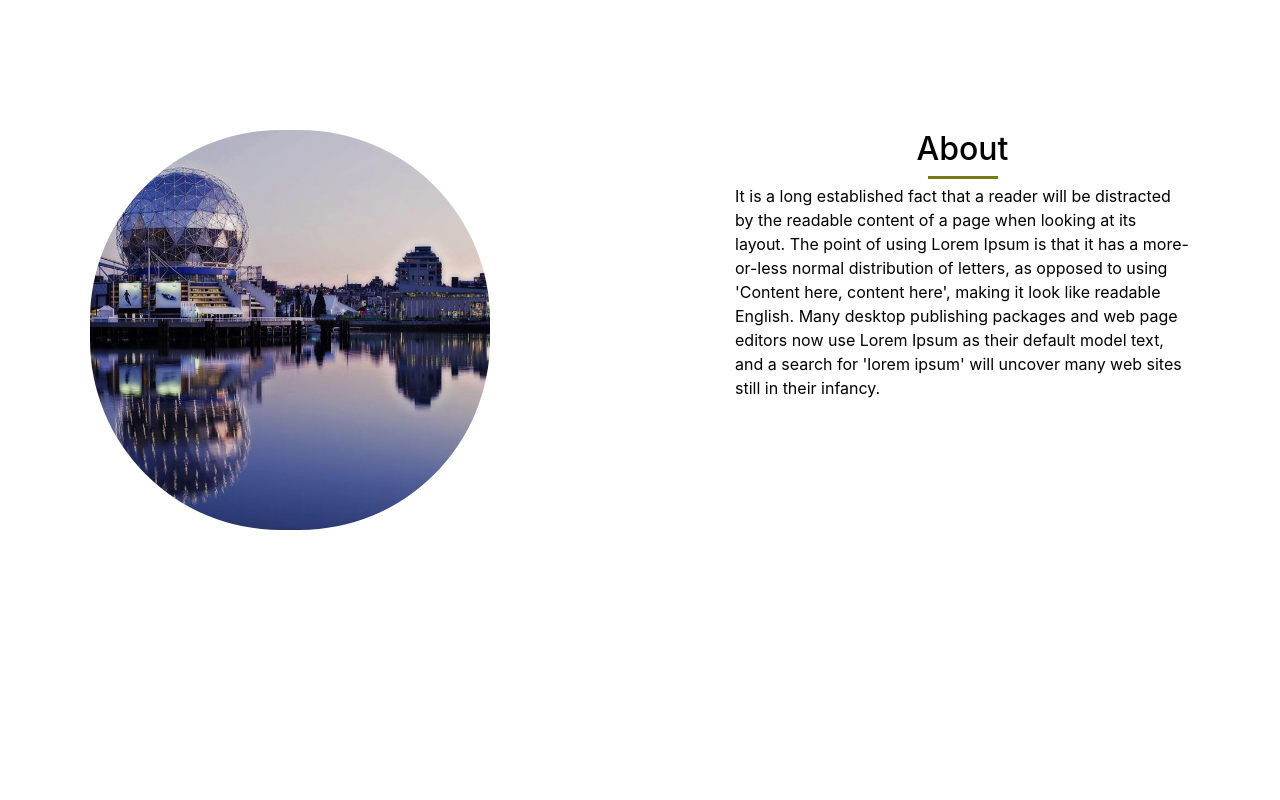
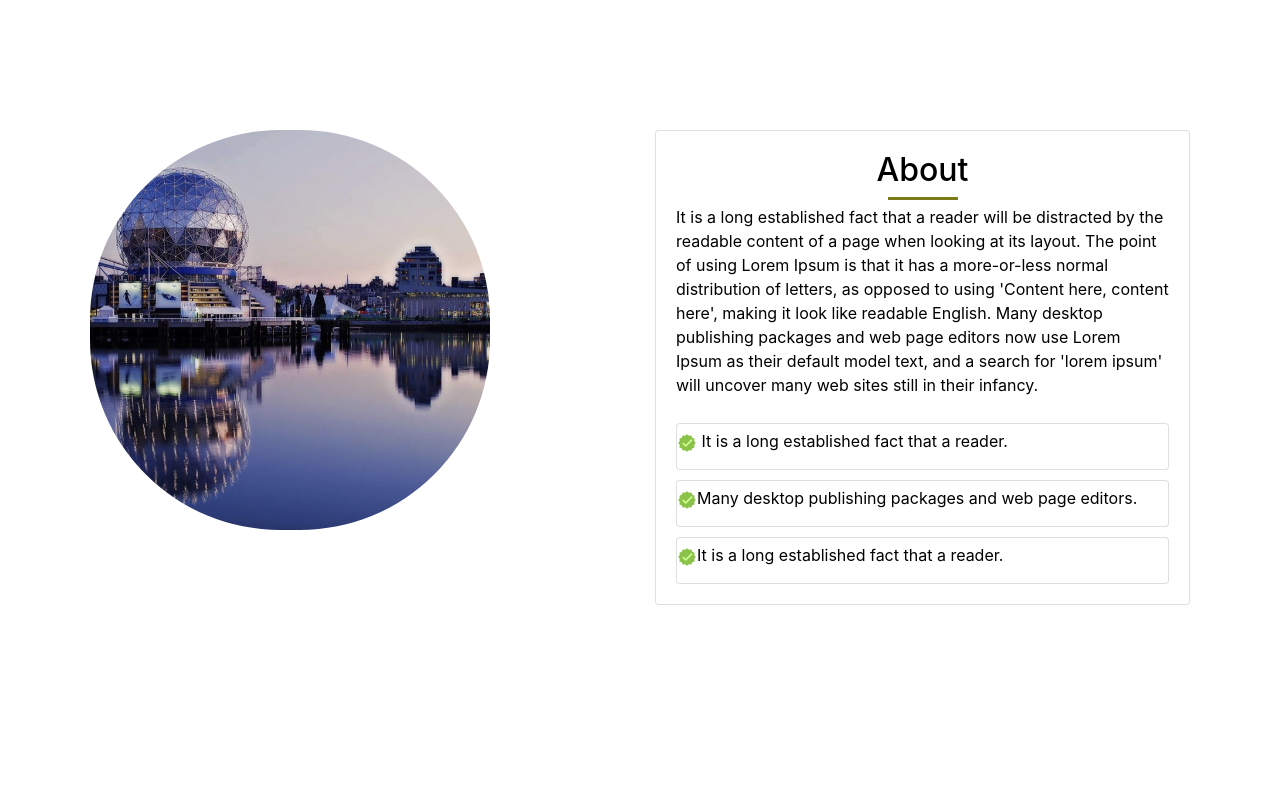
Before and after one commit to Yazdani1/React-Single-Page-Web-App-With-Smooth-Scrolling, a React (Create React App) app in the folder client/: page / in a window 1280 px wide. Shown: the part 920-1720 px from the top of the page. Built offline with nearby package versions, Linux system fonts and the light colour scheme; no server answers.

Commit message:
New Design

```diff
--- a/client/src/components/About/About.js
+++ b/client/src/components/About/About.js
@@ -3,6 +3,7 @@ import "./about.css";
 import about from "../../Images/about.jpg";
 import Fade from "react-reveal/Fade";
 import Flip from "react-reveal/Flip";
+import { FcApproval } from "react-icons/fc";
 
 const About = () => {
   return (
@@ -10,14 +11,14 @@ const About = () => {
       <div className="row">
         <div className="col-xl-6 col-lg-6 col-md-12 col-sm-12">
           <Fade bottom big>
-          <div className="about-image">
-            <img src={about} height="400px" width="400px" alt="about image" />
-          </div>
+            <div className="about-image">
+              <img src={about} height="400px" width="400px" alt="about image" />
+            </div>
           </Fade>
         </div>
 
         <div className="col-xl-6 col-lg-6 col-md-12 col-sm-12">
-          <div className="about-details">
+          <div className="card about-details">
             <div className="testimonial">
               <Flip left>
                 <h2>About</h2>
@@ -25,20 +26,39 @@ const About = () => {
               </Flip>
             </div>
             <Fade right>
+              <p>
+                It is a long established fact that a reader will be distracted
+                by the readable content of a page when looking at its layout.
+                The point of using Lorem Ipsum is that it has a more-or-less
+                normal distribution of letters, as opposed to using 'Content
+                here, content here', making it look like readable English. Many
+                desktop publishing packages and web page editors now use Lorem
+                Ipsum as their default model text, and a search for 'lorem
+                ipsum' will uncover many web sites still in their infancy.
+              </p>
 
-            <p>
-              It is a long established fact that a reader will be distracted by
-              the readable content of a page when looking at its layout. The
-              point of using Lorem Ipsum is that it has a more-or-less normal
-              distribution of letters, as opposed to using 'Content here,
-              content here', making it look like readable English. Many desktop
-              publishing packages and web page editors now use Lorem Ipsum as
-              their default model text, and a search for 'lorem ipsum' will
-              uncover many web sites still in their infancy.
-            </p>
+              <div className="card about-list">
+                <p>
 
+                  <FcApproval size={20} /> It is a long established fact that a
+                  reader.
+                </p>
+              </div>
+              <div className="card about-list">
+                <p>
+
+                  <FcApproval size={20} />
+                  Many desktop publishing packages and web page editors.
+                </p>
+              </div>
+              <div className="card about-list">
+                <p>
+
+                  <FcApproval size={20} />
+                  It is a long established fact that a reader.
+                </p>
+              </div>
             </Fade>
-
           </div>
         </div>
       </div>
--- a/client/src/components/About/about.css
+++ b/client/src/components/About/about.css
@@ -13,9 +13,9 @@
 
 }
 .about-details{
-  margin-left: 80px;
   text-align: left;
   margin-top: 160px;
+  padding: 20px;
 }
 
 @media (max-width: 1000px) {
@@ -23,3 +23,13 @@
     height: auto;
   }
 }
+
+.about-list{
+  display: flex;
+  margin-top: 10px;
+
+}
+
+.about-list p{
+padding-top: 5px;
+}
--- a/client/src/components/Team/Team.js
+++ b/client/src/components/Team/Team.js
@@ -80,6 +80,8 @@ const Team = () => {
                       <h6>{item.name}</h6>
                       <p>{item.content}</p>
                     </div>
+                    <span className="lineforteammembers"></span>
+
                     <div className="team-social-icon">
                       <p>
                         <GrFacebookOption size={25} />
--- a/client/src/components/Team/team.css
+++ b/client/src/components/Team/team.css
@@ -9,7 +9,7 @@
 }
 .team-members-item {
   margin-top: 20px;
-  height: 440px;
+  height: auto;
   overflow: hidden;
 
 }
@@ -49,3 +49,11 @@
     background-color: blueviolet;
     cursor: pointer;
 }
+
+.lineforteammembers{
+  display: block;
+  width: 170px;
+  height: 1px;
+  margin: 2px auto;
+  background-color: rgb(16, 16, 15);
+}
```
